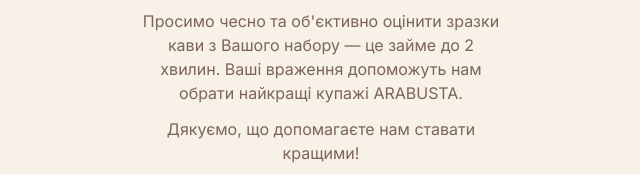
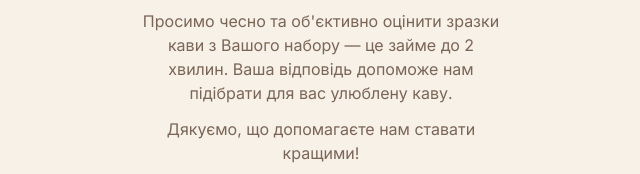
Before and after one commit to arabusta-blend/arabusta-online, a plain HTML site: page index.html in a window 1280 px wide. Shown: the part 417-591 px from the top of the page, 319-959 px from the left. Drawn offline with nearby package versions, Linux system fonts and the light colour scheme.

Commit message:
Keep sample list stable when Зразки rows move; update welcome text
- Аналіз reads the sample list through INDIRECT, so inserting, deleting
  or moving rows in Зразки no longer shifts it (sample №01 vanished)
- repairFormulas also re-applies the Набори dropdown rules
- Welcome text: your answer helps us pick your favourite coffee

Co-Authored-By: Claude Opus 5.5 <noreply@anthropic.com>

```diff
--- a/index.html
+++ b/index.html
@@ -25,7 +25,7 @@
       <div class="intro">
         <p>Ми створюємо каву, яка повинна подобатися вам, а не лише нам, тому <strong class="intro__accent">ВАША ДУМКА МАЄ ЗНАЧЕННЯ!</strong></p>
         <p>Просимо чесно та об'єктивно оцінити зразки кави з Вашого набору — це займе до 2 хвилин.
-          Ваші враження допоможуть нам обрати найкращі купажі ARABUSTA.</p>
+          Ваша відповідь допоможе нам підібрати для вас улюблену каву.</p>
         <p>Дякуємо, що допомагаєте нам ставати кращими!</p>
         <p class="intro__note">P.S. Реєстрація не потрібна</p>
       </div>
```
